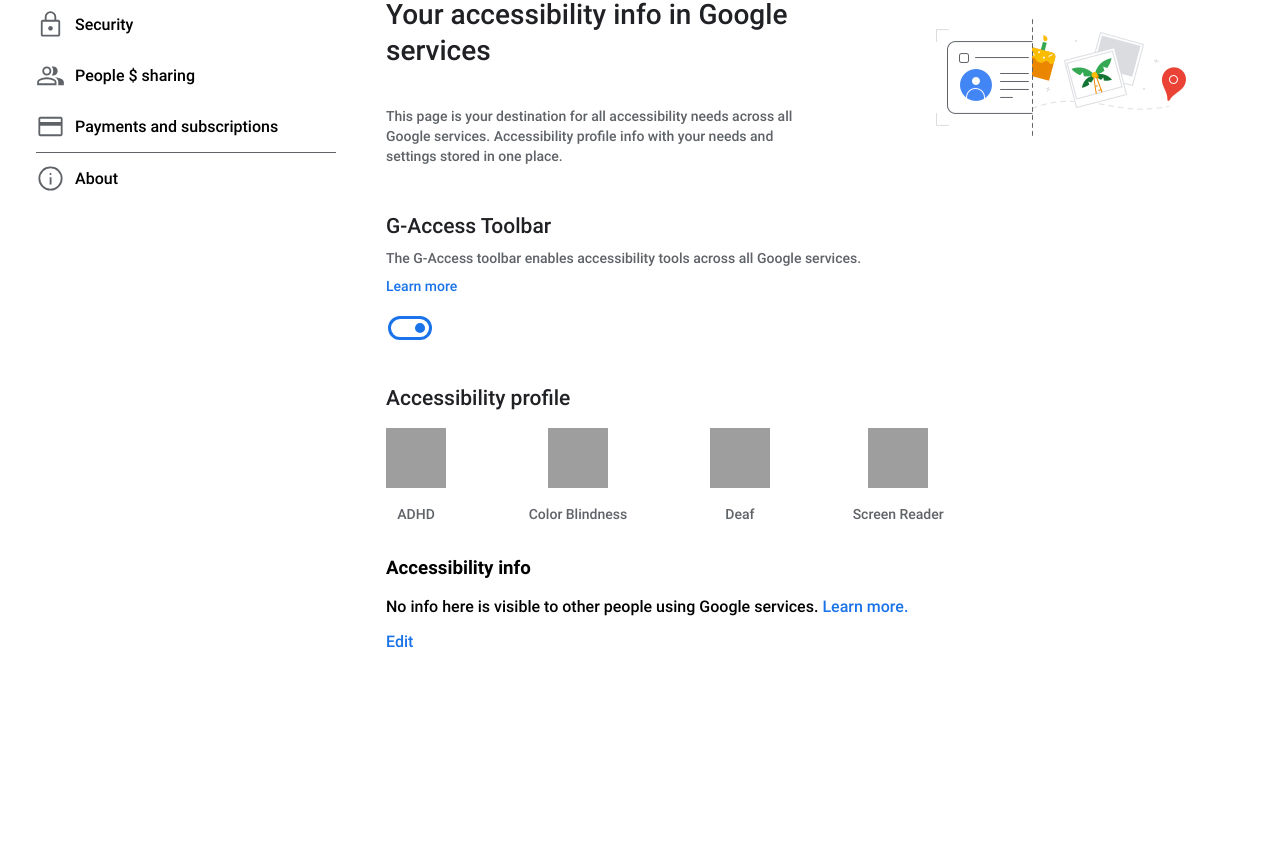
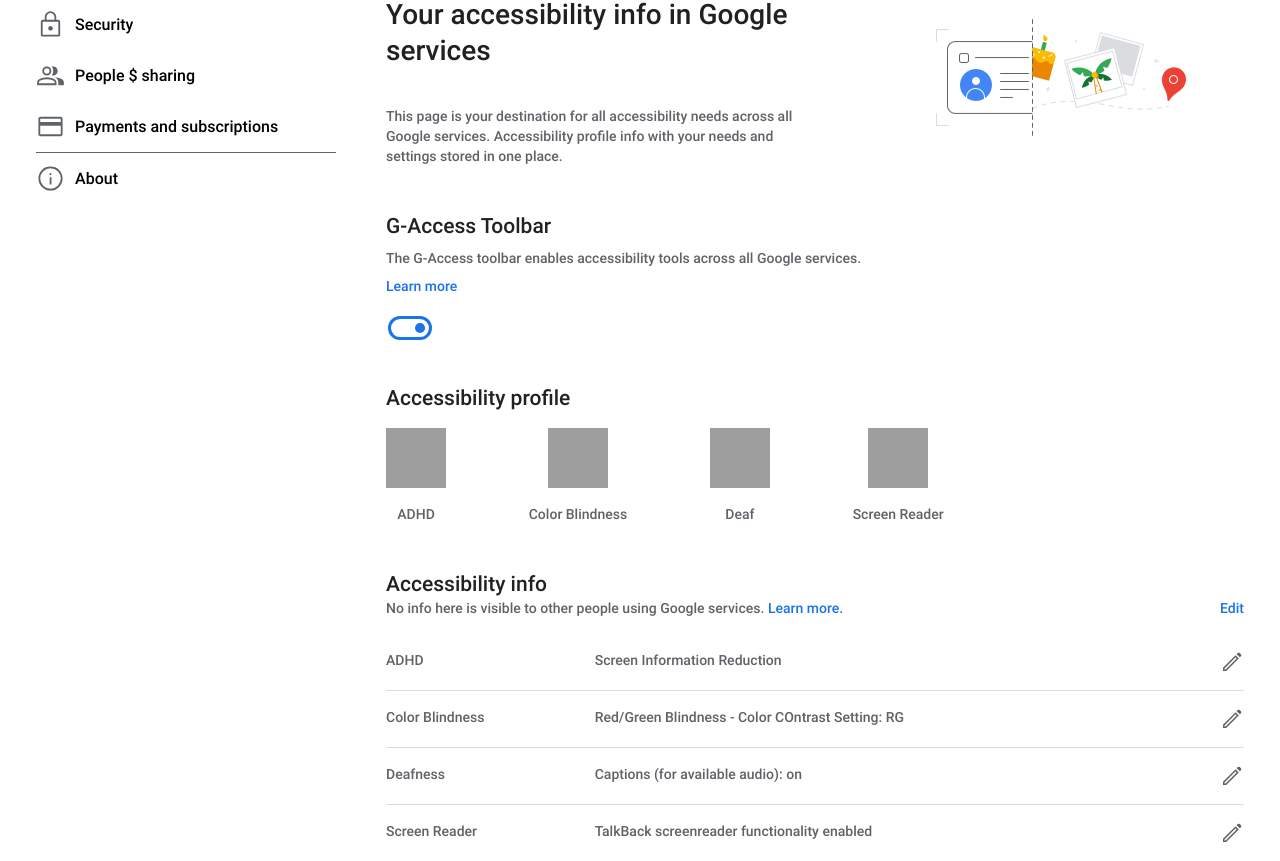
Before and after one commit to Rebecca-Collins/google-hackathon, a JavaScript app: page / in a window 1280 px wide. Shown: the part 293-1154 px from the top of the page. Before the commit the page ends 960 px from the top, so only its background shows below. Built offline with nearby package versions, Linux system fonts and the light colour scheme; grey boxes are pictures that could not be loaded; the HTML template or start-up script is replaced by a standard one.

Commit message:
style accessibility info component

```diff
--- a/src/components/AccessInfo/AccessInfo.js
+++ b/src/components/AccessInfo/AccessInfo.js
@@ -1,15 +1,38 @@
 import "./AccessInfo.scss";
+import editIcon from '../../assets/icons/edit.svg';
 
 function AccessInfo() {
   return (
     <div className="access__info">
+        <h3 className="access__info-heading">Accessibility info</h3>
         <div className="access__info-container">
-            <h3 className="access__info-heading">Accessibility info</h3>
             <p className="access__info-text">
             No info here is visible to other people using Google services.{" "}
             <span className="blue">Learn more.</span>
             </p>
-            <p className="access__text blue">Edit</p>
+            <p className="access__info-text blue special">Edit</p>
+        </div>
+        <div className='access__info-table'>
+            <div className="access__info-table-single">
+                <p className="access__table-text">ADHD</p>
+                <p className="access__table-text-description">Screen Information Reduction</p>
+                <img className="access__info-edit" src={editIcon} alt='pencil' />
+            </div>
+            <div className="access__info-table-single">
+                <p className="access__table-text">Color Blindness</p>
+                <p className="access__table-text-description">Red/Green Blindness - Color COntrast Setting: RG</p>
+                <img className="access__info-edit" src={editIcon} alt='pencil' />
+            </div>
+            <div className="access__info-table-single">
+                <p className="access__table-text">Deafness</p>
+                <p className="access__table-text-description">Captions (for available audio): on</p>
+                <img className="access__info-edit" src={editIcon} alt='pencil' />
+            </div>
+            <div className="access__info-table-single no-border">
+                <p className="access__table-text">Screen Reader</p>
+                <p className="access__table-text-description">TalkBack screenreader functionality enabled</p>
+                <img className="access__info-edit" src={editIcon} alt='pencil' />
+            </div>
         </div>
     </div>
   );
--- a/src/components/AccessInfo/AccessInfo.scss
+++ b/src/components/AccessInfo/AccessInfo.scss
@@ -0,0 +1,72 @@
+@use '../../styles/colors' as *;
+
+.access__info {
+    display: flex;
+    flex-direction: column;
+
+    &-heading {
+        font-size: 1.3125rem;
+        line-height: 1.75rem;
+        font-weight: 500;
+        color: $text-black;
+        margin: 2rem 0 0 0;
+    }
+
+    &-text {
+        font-size: .875rem;
+        line-height: 20px;
+        color: $text-grey;
+        margin: 0;
+    }
+
+    &-container {
+        display: flex;
+        width: 100%;
+    }
+
+    &-table {
+        display: flex;
+        flex-direction: column;
+        margin-top: 1rem;
+
+        &-single {
+            display: flex;
+            padding: 1rem 0;
+            border-bottom: 1px solid $border-grey;
+            gap:5rem;
+        }
+    }
+
+    &-edit {
+        width: 1.5rem;
+        height: 1.5rem;
+        margin-left: auto;
+    }
+}
+
+.access__table-text {
+    font-size: .875rem;
+    line-height: 20px;
+    color: $text-grey;
+    margin: 0;
+    width: 15%;
+
+    &-description {
+        font-size: .875rem;
+        line-height: 20px;
+        color: $text-grey;
+        margin: 0;
+    }
+}
+
+.blue {
+    color: $blue;
+}
+
+.special {
+    margin-left: auto;
+}
+
+.no-border {
+    border-bottom: none;
+}
--- a/src/styles/_colors.scss
+++ b/src/styles/_colors.scss
@@ -5,3 +5,4 @@
 $side-bar: #3C4043;
 $text-black: #202124;
 $avatar: #D9D9D9;
+$border-grey: #DADCE0;
```
Also changed, not shown: src/pages/AccessibilityPage/AccessibilityPage.js (+5 -5 lines).
